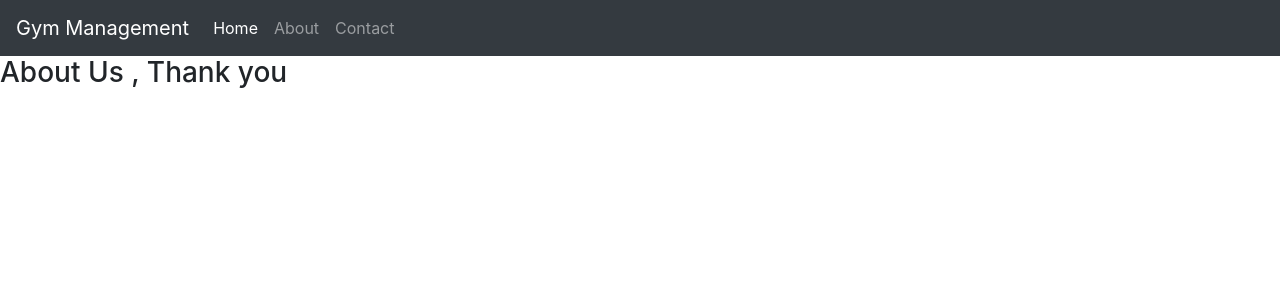
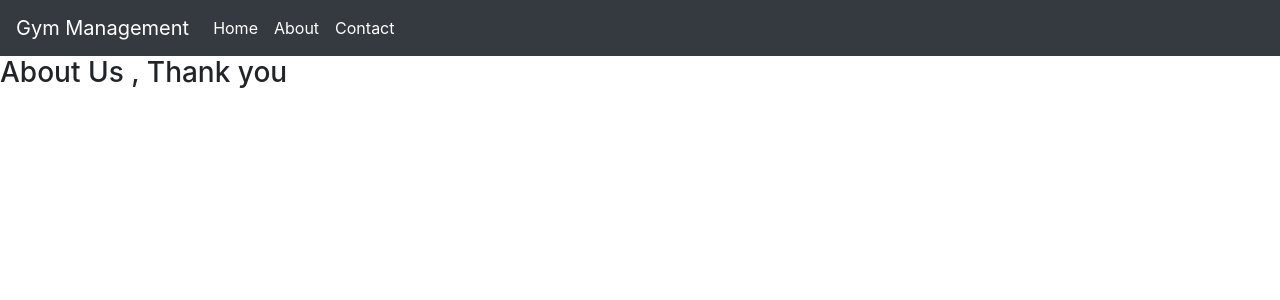
Before and after one commit to Pawan243/Django-Gym-Management, a Django app: template GMS/gym/templates/about.html in a window 1280 px wide. Shown: the top 300 px of the page. Run offline with Django 3.2, Linux system fonts and the light colour scheme; the template is opened without the code that fills it, so the values that code supplies are empty; some libraries are stand-ins or nearby versions.

Commit message:
modified css

```diff
--- a/GMS/gym/static/css/style.css
+++ b/GMS/gym/static/css/style.css
@@ -1,4 +1,4 @@
-.nav-link:{
+.nav-link{
     color: white!important;
 }
 .nav-link:hover{
```
